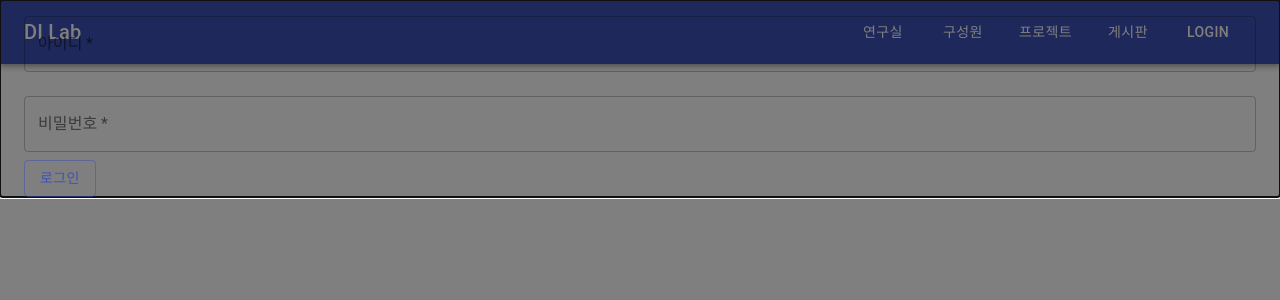
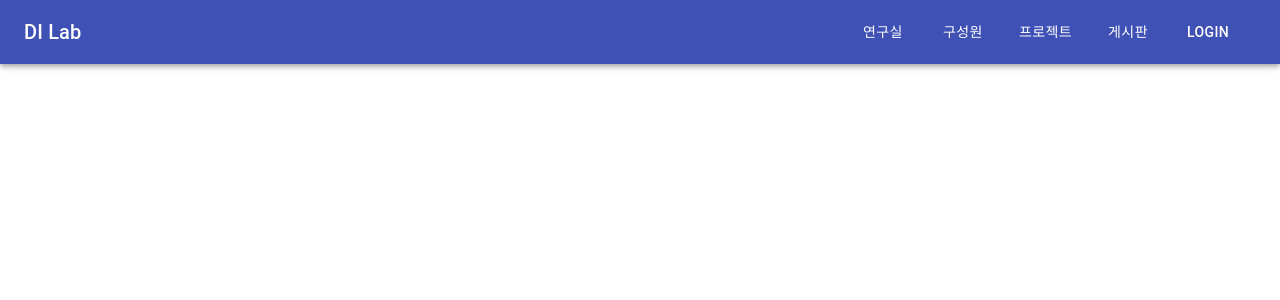
Before and after one commit to RyeonD/DI-Lab-HomePage, a React (Create React App) app in the folder frontend/: page /login in a window 1280 px wide. Shown: the top 300 px of the page. Built offline with nearby package versions, Linux system fonts and the light colour scheme; a small style sheet from the web is missing.

Commit message:
Login Fail 시 기능 추가, Login 창 띄우기 기능 추가

```diff
--- a/frontend/src/App.js
+++ b/frontend/src/App.js
@@ -19,7 +19,7 @@ const App = () => {
                 <Route exact path = "/forum/:category" component={Forum}/>
                 <Route exact path = "/forum/:category/:post_id" component={Post}/>
                 <Route path = "/forum/:category/addPost" component={AddPost}/>
-                <Route exact path = "/login" component={Login}/>
+
 
             </div>
         </BrowserRouter>
--- a/frontend/src/components/Navigation/Navigation.js
+++ b/frontend/src/components/Navigation/Navigation.js
@@ -1,5 +1,4 @@
 import React, { useState, useCallback } from 'react';
-import Login from '../../page/Login/Login';
 import { makeStyles, withStyles } from '@material-ui/core/styles';
 import AppBar from '@material-ui/core/AppBar';
 import Toolbar from '@material-ui/core/Toolbar';
@@ -14,6 +13,9 @@ import List from '@material-ui/core/List';
 import ListItem from '@material-ui/core/ListItem';
 import ListItemText from '@material-ui/core/ListItemText';
 import Collapse from '@material-ui/core/Collapse';
+
+import Login from '../../page/Login/Login';
+
 import {NavLink} from 'react-router-dom'
 import axios from 'axios';
 import './styles.scss'
@@ -50,7 +52,11 @@ const useStyles = makeStyles((theme) => ({
             textDecoration:'none',
         }
     },
-
+    modal: {
+        display: 'flex',
+        alignItems: 'center',
+        justifyContent: 'center',
+    },
 }));
 const StyledMenu = withStyles({
     paper: {
@@ -76,6 +82,7 @@ const MenuList = React.memo(({ sideBarFlag }) => {
     let   history = useHistory();
     const [anchorEl, setAnchorEl] = useState(null);
     const [dropDownFlag, setDropDown ] = useState(false);
+    const [open, setOpen] = useState(false);
     const openList = (e) => {
         setAnchorEl(e.currentTarget);
         setDropDown(!dropDownFlag)
@@ -87,6 +94,12 @@ const MenuList = React.memo(({ sideBarFlag }) => {
     const closeMenu = () => {
         setAnchorEl(null);
     }
+    const handleOpen = () => {
+        setOpen(true);
+    }
+    const handleClose = () => {
+        setOpen(false);
+    }
     const callApi = () => {
         axios.get('/api/user/userInfo',{
             params: {
@@ -96,11 +109,6 @@ const MenuList = React.memo(({ sideBarFlag }) => {
             console.log(res);
         });
     };
-     const openLogin = () => {
-         return (
-             <p>dkfnsk</p>
-         )
-     }
 
     const menuItems = [
         { name: '연구실',
@@ -115,9 +123,9 @@ const MenuList = React.memo(({ sideBarFlag }) => {
                 destination: 'forum/lecture'},
               { name: '세미나 게시판',
                 destination: 'forum/seminar'}]} ,
-        { name: 'Login',
-          onClick:openLogin,
-          destination: 'Login'}
+        { name: 'login',
+          onClick: handleOpen,
+          login: true }
     ];
 
     return (
@@ -162,13 +170,20 @@ const MenuList = React.memo(({ sideBarFlag }) => {
                         color     = "inherit"
                         key       = {i}
                         id        = {item.destination}
-                        onClick   = {item.nested ? item.onClick : null}>
-                    {item.nested ? item.name :
+                        onClick   = {item.nested || item.login ? item.onClick : null}>
+                    {item.nested || item.login ? item.name :
                     <NavLink className = {classes.noDecoration}to = {{
                         pathname:`/${item.destination}`}}>
                         {item.name}
                     </NavLink>}
                 </Button>
+                {item.name === 'login' ?
+                    <Modal  className={classes.modal}
+                            open={open}
+                            onClose={handleClose}>
+                        <Login />
+                    </Modal> : null
+                }
                 {
                 item.nested ?
                 <StyledMenu id         = {item.name}
--- a/frontend/src/page/Login/Login.js
+++ b/frontend/src/page/Login/Login.js
@@ -1,58 +1,66 @@
-import React from 'react';
-import Modal from '@material-ui/core/Modal';
+import React, {useState, setState} from 'react';
+import { makeStyles } from '@material-ui/core/styles';
 import Button from '@material-ui/core/Button';
-import { TextField, makeStyles } from '@material-ui/core';
-import Container from '@material-ui/core/Container';
+import { TextField, Container, Box } from '@material-ui/core';
+import Typography from '@material-ui/core/Typography';
 
+import axios from 'axios';
 import { toast } from 'react-toastify'
-import axios from 'axios';
 
 const useStyles = makeStyles((theme) => ({
-    modal: {
-        display: 'flex',
-        padding: theme.spacing(1),
-        alignItems: 'center',
-        justifyContent: 'center',
+    paper: {
+        backgroundColor: theme.palette.background.paper,
+        boxShadow: theme.shadows[5],
+        width: '450px',
+        height: '550px',
     },
-    paper: {
-        width: 400,
-        backgroundColor: theme.palette.background.paper,
-        border: '2px solid #000',
-        boxShadow: theme.shadows[5],
-        padding: theme.spacing(2, 4, 3),
+    form: {
+        alignContent: 'center',
     },
+    typography: {
+        textAlign: 'center',
+        margin: theme.spacing(7,'auto',4),
+        fontSize: '35px',
+        fontWeight: 700,
+    },
+    textInput: {
+        margin: theme.spacing(0.8,0),
+        width: '100%',
+        height: '55px',
+    },
+    loginButton: {
+        margin: theme.spacing(3,0,1),
+        width: '100%',
+        height: '50px',
+        fontSize: '17px',
+        color: 'white',
+        backgroundColor:'#3f51b5',
+    }
+}))
 
-    submit: {
-        margin: theme.spacing(3, 0, 2),
-    },
-}));
-
-class Login extends React.Component {
-
-    state = {
-        id: '',
-        pw: ''
+const Login = () => {
+    const classes = useStyles();
+    const [ user_id, setUserId ] = useState('');
+    const [ password, setPassword ] = useState('');
+    const [ err, setError ] = useState('');
+    const appChange = (e) => {
+        if(e.target.id === "user_id")
+            setUserId(e.target.value);
+        else
+            setPassword(e.target.value);
     }
-
-    appChange = (e) => {
-        this.setState({
-            [e.target.name]: e.target.value
+    const appKeyPress = (e) => {
+        if(e.key === 'Enter') {
+            onSubmit();
+        }
+    }
+    const throwErrorMessage = (message) => {
+        toast.error(message, {
+            position: toast.POSITION.TOP_CENTER,
+            autoClose: 1500,
         });
     }
-
-    appKeyPress = (e) => {
-        if(e.key === 'Enter') {
-            this.onSubmit();
-        }
-    }
-
-    throwErrorMessage = (message) => {
-        toast.error(message, {
-            position: toast.POSITION.TOP_CENTER,
-            autoClose: 5000,
-        });
-    }
-    validate = (value) => {
+    const validate = (value) => {
         if(value === 1) {
             /* 로그인 */
             console.log("로그인");
@@ -60,72 +68,69 @@ class Login extends React.Component {
         else if(value === 0) {
             /* 비밀번호 틀림 */
             console.log("비밀번호 문제");
-            this.throwErrorMessage("비밀번호가 틀렸습니다.");
+            throwErrorMessage("비밀번호가 틀렸습니다.");
+            setError('pw');
         }
         else {
             /* 아이디 틀림 */
             console.log("아이디 문제");
-            this.throwErrorMessage("아이디가 틀렸습니다.");
+            throwErrorMessage("아이디가 틀렸습니다.");
+            setError('id');
         }
         return true
     }
-
-    onSubmit = () => {
+    const onSubmit = (e) => {
         axios.get('/api/auth/userAuth',{
             params: {
-                user_id:`${this.state.id}`,
-                password:`${this.state.pw}`
+                user_id:`${user_id}`,
+                password:`${password}`
             }
         }).then( res => {
             const value = res.data;
-            console.log(res);
-            this.validate(value);
+            validate(value);
         });
 
-        console.log(`ID: ${this.state.id} / PW: ${this.state.pw}`)
+        console.log(`ID: ${user_id} / PW: ${password}`)
     }
 
-    render() {
-        const { id, pw } = this.state;
     return (
-            <Modal open="open">
-            <Container maxwidth="xs">
-            <div className={useStyles.paper} id="loginForm">
-                <TextField  type="text"
+        <Container className={classes.paper}>
+        <div className={classes.form} id="loginForm">
+            <Typography>
+                <Box className={classes.typography}>로그인</Box>
+            </Typography>
+            <TextField  error={err === 'id' ? true : false}
+                        type="text"
                         placeholder="아이디를 입력하세요."
                         label="아이디"
-                            name="id"
-                            value={id}
-                            onChange={this.appChange}
-                            onKeyPress={this.appKeyPress}
+                        id="user_id"
+                        value={user_id}
+                        onChange={appChange}
+                        onKeyPress={appKeyPress}
                         variant="outlined"
-                            margin="normal"
+                        className={classes.textInput}
                         required
-                            fullWidth
                 />
-                <TextField  type="password"
+            <TextField  error={err === 'pw' ? true : false}
+                        type="password"
                         placeholder="비밀번호를 입력하세요."
                         label="비밀번호"
-                            name="pw"
-                            value={pw}
-                            onChange={this.appChange}
-                            onKeyPress={this.appKeyPress}
+                        id="password"
+                        value={password}
+                        onChange={appChange}
+                        onKeyPress={appKeyPress}
                         variant="outlined"
-                            margin="normal"
+                        className={classes.textInput}
                         required
-                            fullWidth
                 />
             <Button type="submit"
-                        onClick={this.onSubmit}
-                        variant="outlined"
-                        color="primary"
+                    onClick={onSubmit}
+                    className={classes.loginButton}
                 >로그인
             </Button>
+            <Button>회원가입</Button>
         </div>
         </Container>
-            </Modal>
     )
 }
- }
-
 export default Login;
```
Also changed, not shown: 1 other file (tests, documents, lock files or other folders). Lines whose indentation alone changed are shown as unchanged.
